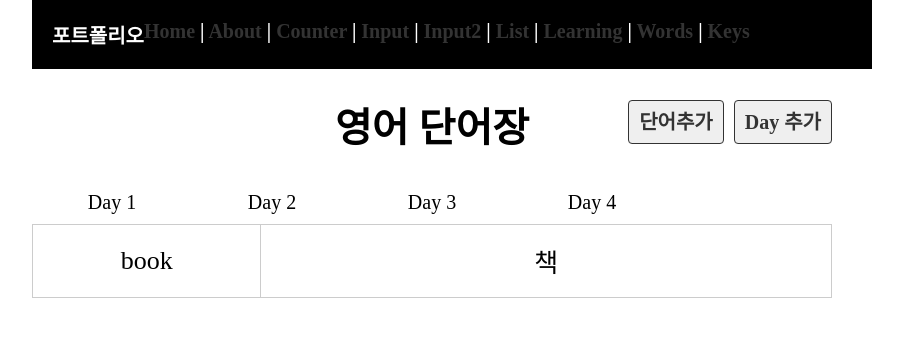
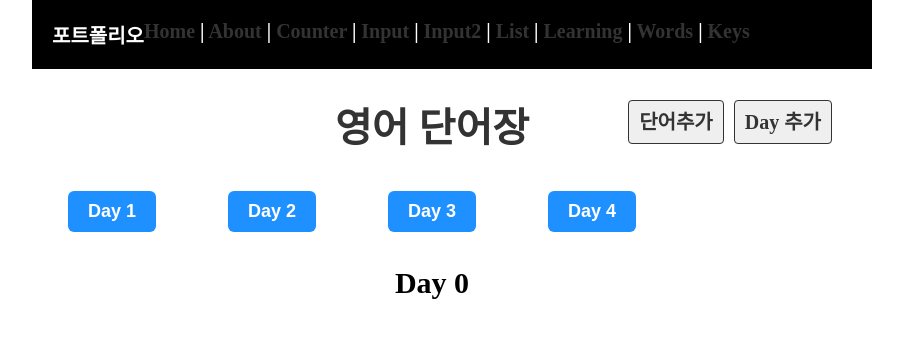
Before and after one commit to ohsine/Front-End-Portfolio, a React (Create React App) app in the folder portfolio/: page /words in a window 1280 px wide. Shown: the top 338 px of the page, without its empty margins (208-1111 px from the left). Built offline with nearby package versions, Linux system fonts and the light colour scheme.

Commit message:
1119_중첩 라우팅, 컴포넌트 매개변수 복습
중첩 라우팅에 대해 공부하고
컴포넌트에 인자를 넘겨주는 방식 복습

```diff
--- a/portfolio/src/App.js
+++ b/portfolio/src/App.js
@@ -38,7 +38,7 @@ function App() {
           <Route path="/Input2" element={<Input2 />}/>
           <Route path="/list" element={<List />}/>
           <Route path="/learning" element={<Learning />}/>
-          <Route path="/words" element={<Words />}/>
+          <Route path="/words/*" element={<Words />}/>
           <Route path="/keys" element={<Keys />}/>
         </Routes>
     </div>
--- a/portfolio/src/components/Day.js
+++ b/portfolio/src/components/Day.js
@@ -1,16 +1,19 @@
 import dummy from "../db/data.json"
+// import { useParams } from "react-router-dom";
 
-export default function Day()
+export default function Day(props)
 {
     // dummy.words
-    const day = 1;
+    const day = props.day;
+    // const {day} = useParams();
+
     const wordList = dummy.words.filter(word => (
-        word.day === day
+        word.day === Number(day)
     ))
 
-
     return (
-        <>
+        <div>
+            <h2>Day {day}</h2>
             <table>
                 <tbody>
                     {wordList.map(word => (
@@ -21,6 +24,6 @@ export default function Day()
                     ))}
                 </tbody>
             </table>
-        </>
-    )
+        </div>
+    );
 }
--- a/portfolio/src/components/DayList.js
+++ b/portfolio/src/components/DayList.js
@@ -3,12 +3,16 @@ import dummy from "../db/data.json"
 export default function DayList()
 {
     console.log(dummy);
-    return <ul className="list_day">
-        {dummy.days.map(day => (
-            <li key={day.id}>
-                Day {day.day}
-            </li>
-        ))}
-
-    </ul>
+    return (
+        <>
+            <ul className="list_day">
+                {dummy.days.map(day => (
+                    <li key={day.id}>
+                        {/* <Link to={`/day/${day.day}`}>Day {day.day}</Link> */}
+                        <button onClick={day.day}></button>
+                    </li>
+                ))}
+            </ul>
+        </>
+    )
 }
--- a/portfolio/src/components/Header.js
+++ b/portfolio/src/components/Header.js
@@ -1,9 +1,11 @@
+import {Link} from "react-router-dom";
+
 export default function Header()
 {
     return (
         <div className="header">
             <h1>
-                영어 단어장
+                <Link to="/words">영어 단어장</Link>
             </h1>
             <div className="menu">
                 <a href="#x" className="link">
--- a/portfolio/src/db/data.json
+++ b/portfolio/src/db/data.json
@@ -47,42 +47,42 @@
         "isDone": false
       },
       {
-        "day": "3",
+        "day": 3,
         "eng": "window",
         "kor": "창문",
         "isDone": false,
         "id": 7
       },
       {
-        "day": "3",
+        "day": 3,
         "eng": "house",
         "kor": "집",
         "isDone": false,
         "id": 8
       },
       {
-        "day": "2",
+        "day": 2,
         "eng": "mouse",
         "kor": "쥐",
         "isDone": false,
         "id": 9
       },
       {
-        "day": "4",
+        "day": 4,
         "eng": "monkey",
         "kor": "원숭이",
         "isDone": false,
         "id": 10
       },
       {
-        "day": "4",
+        "day": 4,
         "eng": "apple",
         "kor": "사과",
         "isDone": false,
         "id": 11
       },
       {
-        "day": "3",
+        "day": 3,
         "eng": "apple",
         "kor": "사과",
         "isDone": false,
--- a/portfolio/src/pages/Learning.js
+++ b/portfolio/src/pages/Learning.js
@@ -24,12 +24,12 @@ const Learning = () =>
         }
     }
 
-    function 글제목함수()
-    {
-        let copy = [...글제목];
-        copy[0] = '여자코트 추천'
-        글제목수정(copy);
-    }
+    // function 글제목함수()
+    // {
+    //     let copy = [...글제목];
+    //     copy[0] = '여자코트 추천'
+    //     글제목수정(copy);
+    // }
 
     function 함수()
     {
--- a/portfolio/src/pages/Words.js
+++ b/portfolio/src/pages/Words.js
@@ -1,15 +1,54 @@
-import React from "react"
+import React, { useState } from "react"
 import DayList from "../components/DayList"
 import Day from "../components/Day"
 import Header from "../components/Header"
+// import {Route, Routes} from "react-router-dom"
+import dummy from "../db/data.json"
 
 export default function Words()
 {
+    let [dayWord, setDay] = useState(0);
+
+    const wordList = dummy.words.filter(word => (
+        word.day === Number(dayWord)
+    ))
+
+    const SetDays = (e) => {
+        setDay(e)
+    }
+
     return (
-        <div>
+        <>
             <Header />
-            <DayList />
-            <Day />
-        </div>
+
+            <ul className="list_day">
+                {dummy.days.map(day => (
+                    <li key={day.id}>
+                        {/* <Link to={`/day/${day.day}`}>Day {day.day}</Link> */}
+                        <button onClick={() => SetDays(day.day)}>Day {day.day}</button>
+                    </li>
+                ))}
+            </ul>
+
+            <div>
+                <h2>Day {dayWord}</h2>
+
+                <table>
+                    <tbody>
+                        {wordList.map(word => (
+                            <tr key={word.id}>
+                                <td>{word.eng}</td>
+                                <td>{word.kor}</td>
+                            </tr>
+                        ))}
+                    </tbody>
+                </table>
+            </div>
+
+            {/* <Routes> */}
+                {/* <Route exact path="/" element={<DayList />} /> */}
+                {/* <Route path="/day/:day" element={<Day />} /> */}
+            {/* </Routes> */}
+        </>
     )
 }
```
